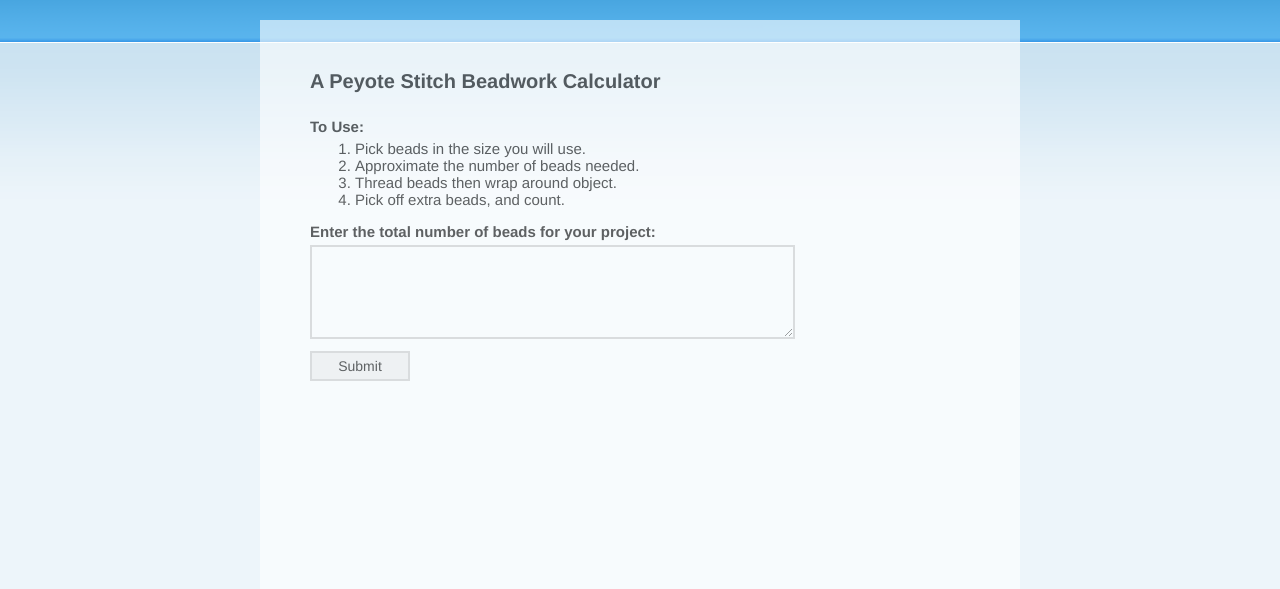
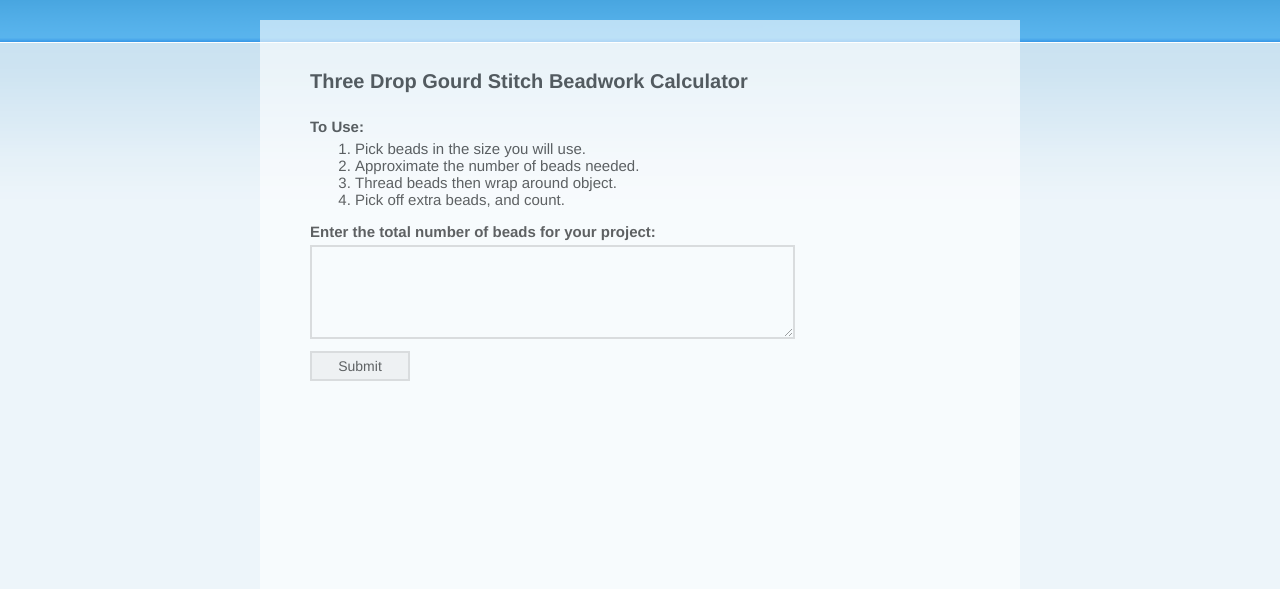
Before and after one commit to HarryLoofah/gae-bead-calculator, a Python web app: template templates/base.html in a window 1280 px wide. Shown: the part 79-668 px from the top of the page. Run offline with Jinja, Linux system fonts and the light colour scheme; the template is opened without the code that fills it, so the values that code supplies are empty.

Commit message:
Small changes to title.

```diff
--- a/templates/base.html
+++ b/templates/base.html
@@ -13,7 +13,7 @@
         </div>
     </div>
     <div id="container">
-        <h1>A Peyote Stitch Beadwork Calculator</h1>
+        <h1>Three Drop Gourd Stitch Beadwork Calculator</h1>
         <div id="main-form">
             <form action="/bead_results" method="get">
                 <div id="how-to">
```
